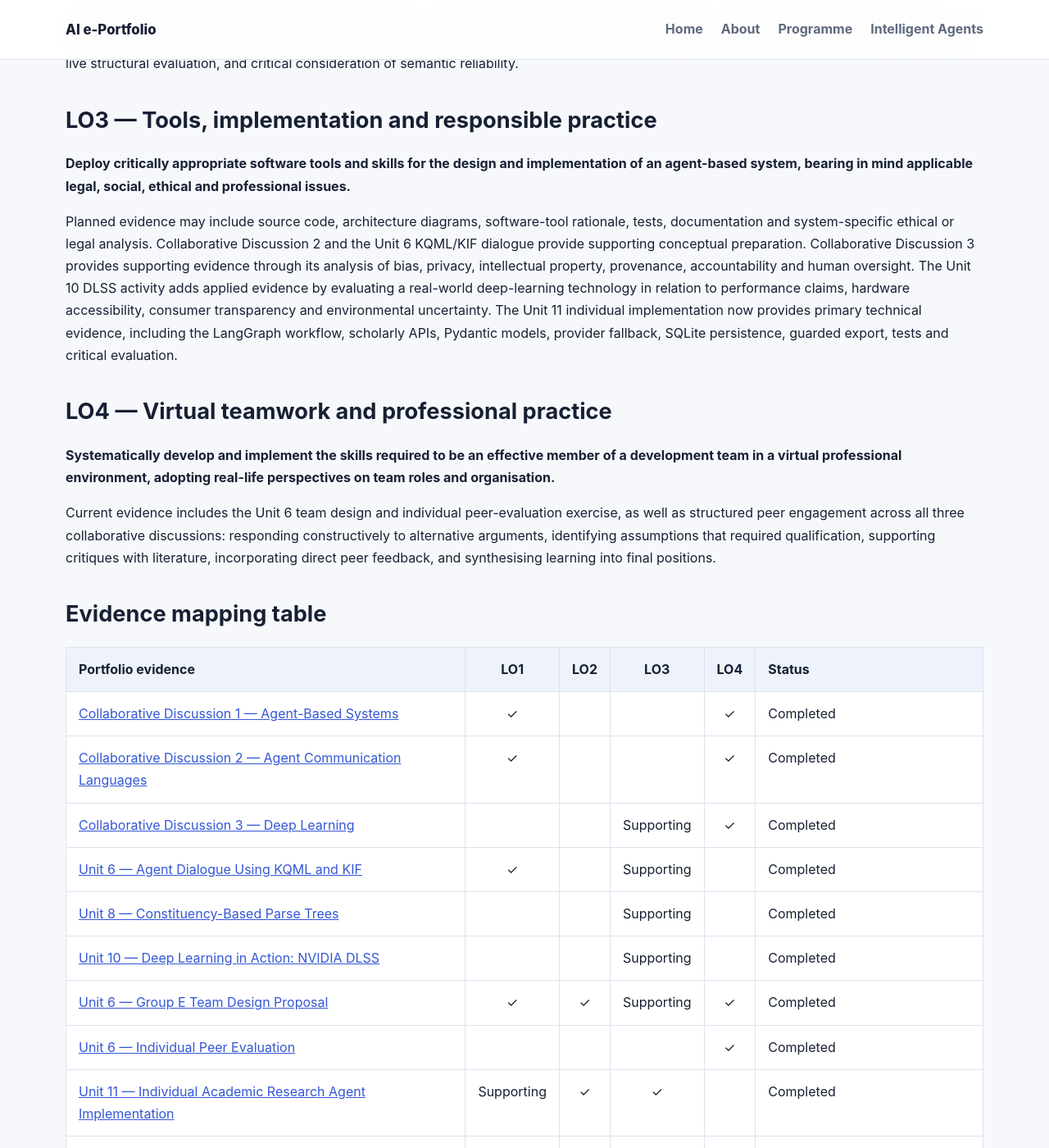
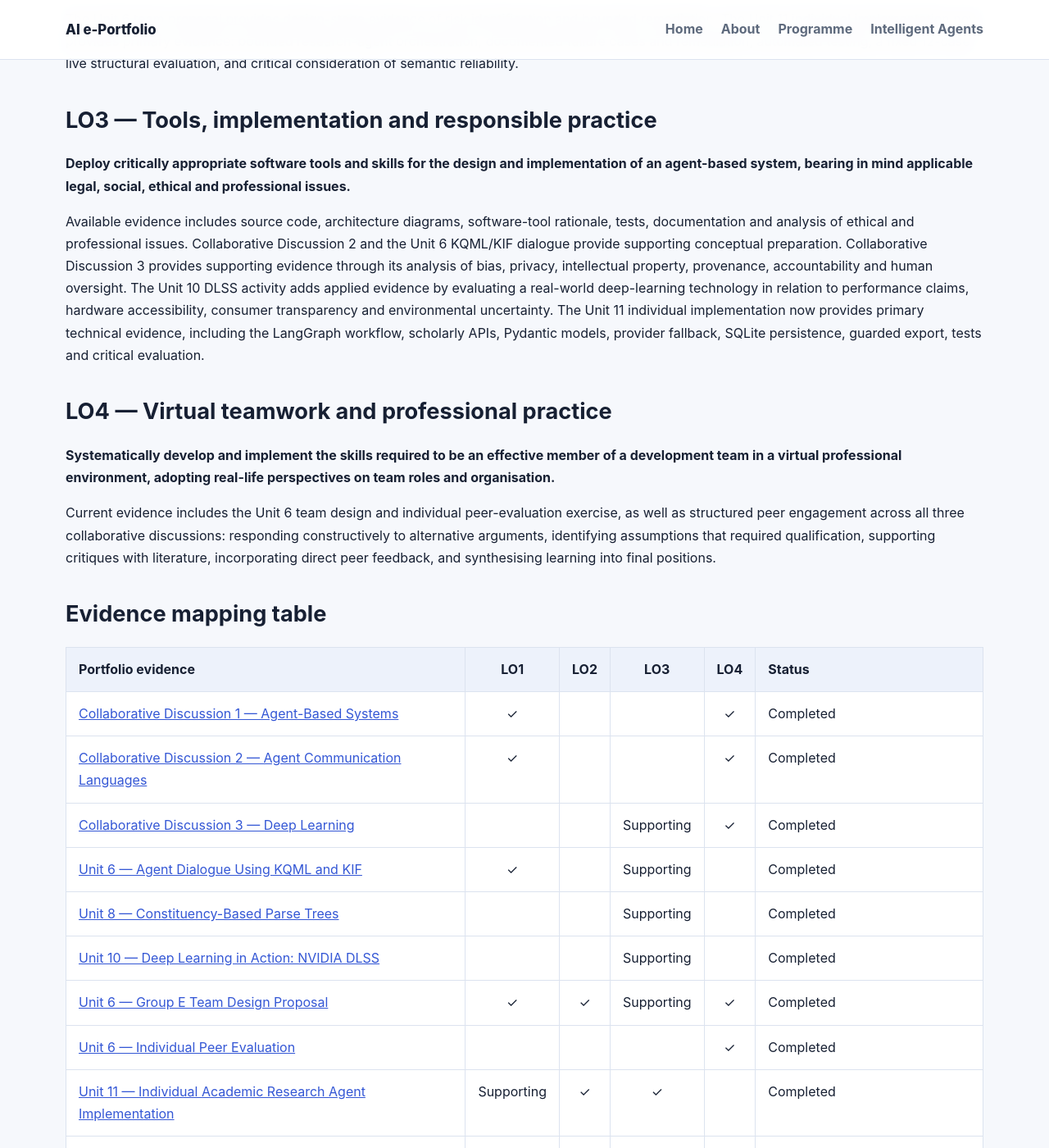
Before and after one commit to Monogios1996/Monogios1996.github.io, a Jekyll site: the page built from modules/intelligent-agents/learning-outcomes.md, in a window 1280 px wide and 1400 px high, scrolled down 764 px. Shown: the whole window at 82% size. Built offline with Jekyll 4.4.1, drawn with Linux system fonts in a browser that asks for light colours; some of the changed text lies outside the part shown.

Commit message:
Integrate official assessment feedback and clarify meeting evidence

```diff
--- a/modules/intelligent-agents/learning-outcomes.md
+++ b/modules/intelligent-agents/learning-outcomes.md
@@ -25,7 +25,7 @@ The Unit 6 team proposal provides design-stage evidence of risk identification a
 
 **Deploy critically appropriate software tools and skills for the design and implementation of an agent-based system, bearing in mind applicable legal, social, ethical and professional issues.**
 
-Planned evidence may include source code, architecture diagrams, software-tool rationale, tests, documentation and system-specific ethical or legal analysis. Collaborative Discussion 2 and the Unit 6 KQML/KIF dialogue provide supporting conceptual preparation. Collaborative Discussion 3 provides supporting evidence through its analysis of bias, privacy, intellectual property, provenance, accountability and human oversight. The Unit 10 DLSS activity adds applied evidence by evaluating a real-world deep-learning technology in relation to performance claims, hardware accessibility, consumer transparency and environmental uncertainty. The Unit 11 individual implementation now provides primary technical evidence, including the LangGraph workflow, scholarly APIs, Pydantic models, provider fallback, SQLite persistence, guarded export, tests and critical evaluation.
+Available evidence includes source code, architecture diagrams, software-tool rationale, tests, documentation and analysis of ethical and professional issues. Collaborative Discussion 2 and the Unit 6 KQML/KIF dialogue provide supporting conceptual preparation. Collaborative Discussion 3 provides supporting evidence through its analysis of bias, privacy, intellectual property, provenance, accountability and human oversight. The Unit 10 DLSS activity adds applied evidence by evaluating a real-world deep-learning technology in relation to performance claims, hardware accessibility, consumer transparency and environmental uncertainty. The Unit 11 individual implementation now provides primary technical evidence, including the LangGraph workflow, scholarly APIs, Pydantic models, provider fallback, SQLite persistence, guarded export, tests and critical evaluation.
 
 ## LO4 — Virtual teamwork and professional practice
 
```
Also changed, not shown: other parts of modules/intelligent-agents/learning-outcomes.md (+1 -1 lines).
